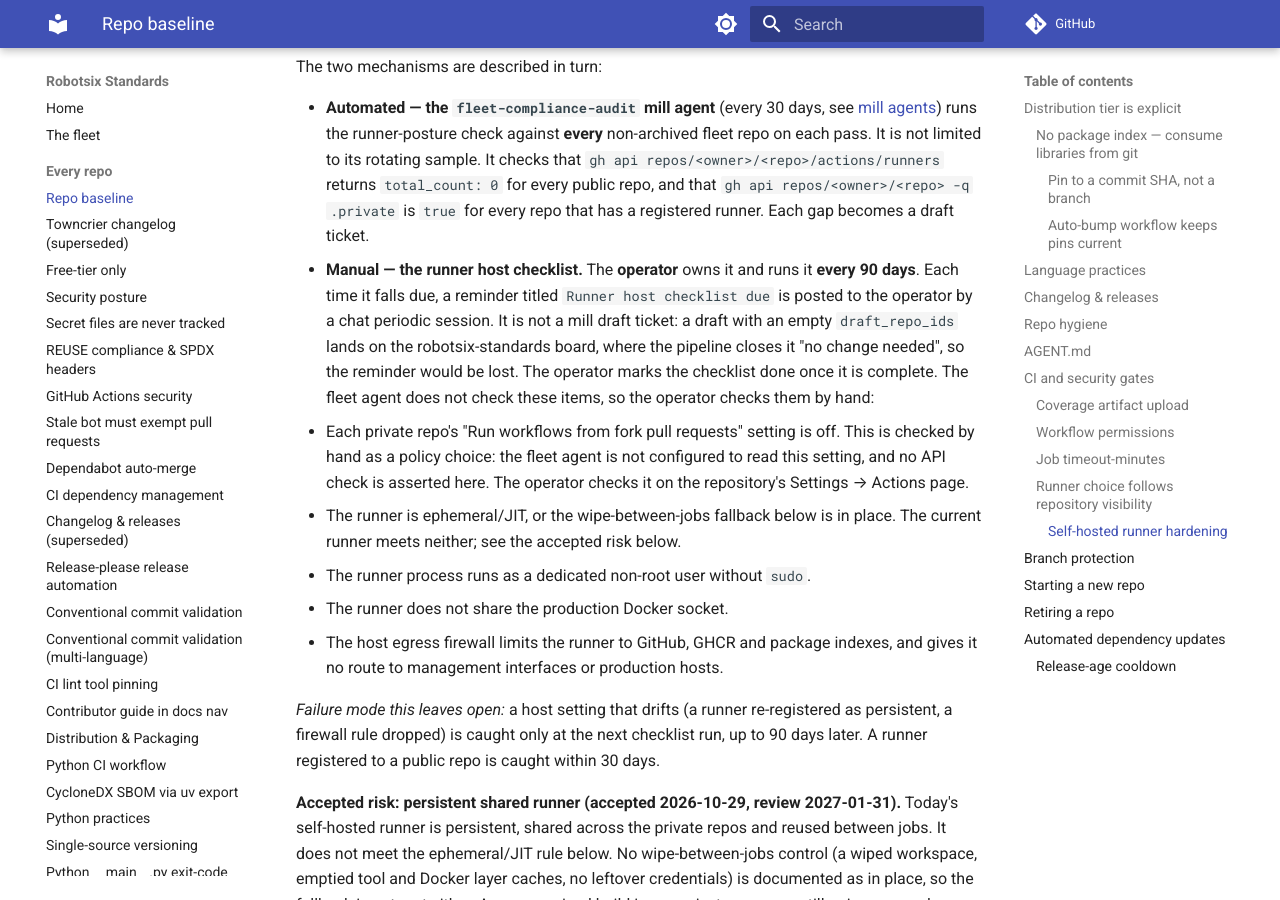
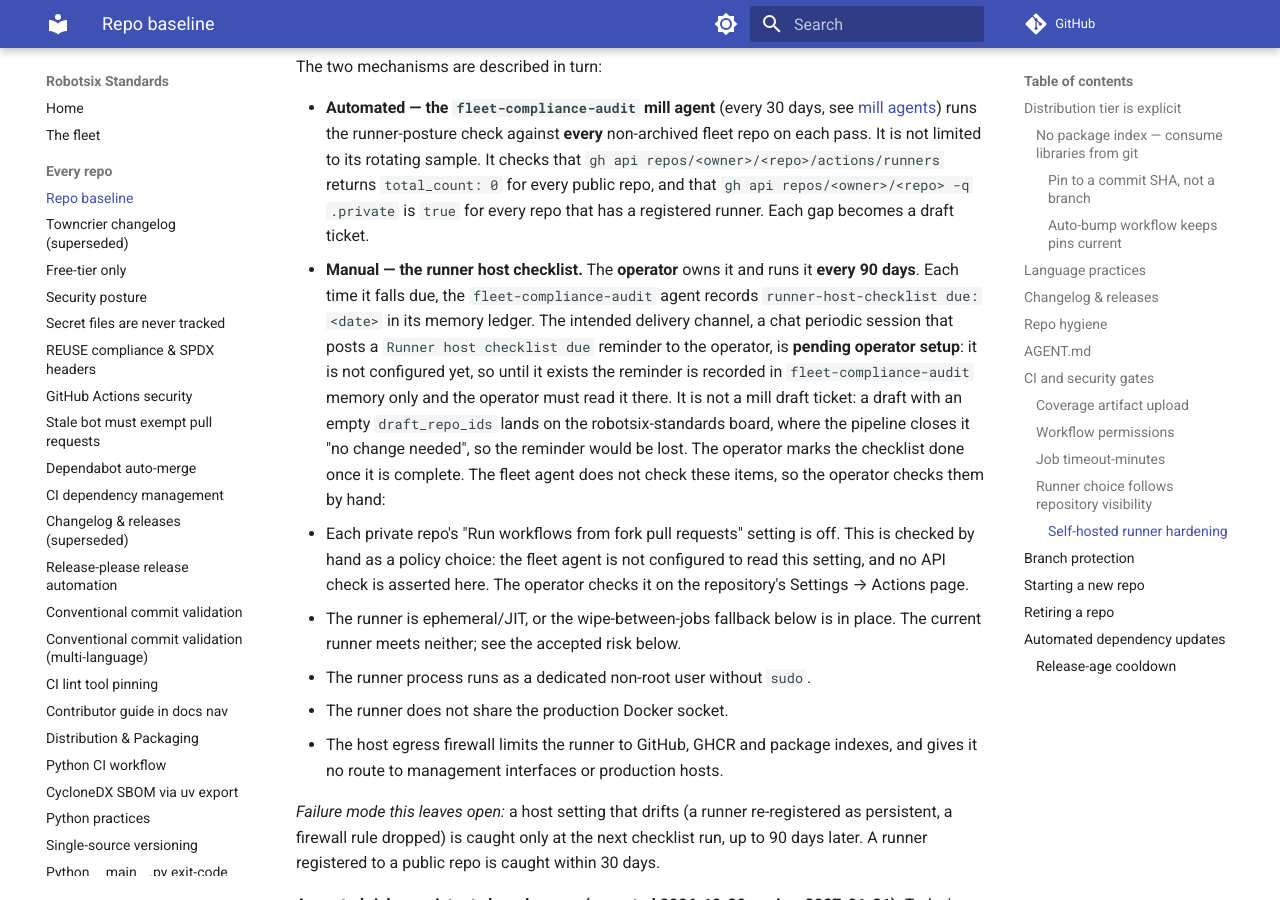
Before and after one commit to damien-robotsix/robotsix-standards, an MkDocs documentation site: the page built from docs/repo-baseline.md, in a window 1280 px wide and 900 px high, scrolled down 9705 px. Built offline with MkDocs 1.6.1 and Material for MkDocs 9.7.7, drawn with Linux system fonts in a browser that asks for light colours; comment, search, counter and statistics services are not loaded.

Commit message:
docs: Mark the chat-session reminder delivery as pending operator wiring in the standards pages (20261101T185103Z-mark-the-chat-session-reminder-delivery-2120) (#483)
Co-authored-by: robotsix-mill <mill@robotsix.local>

```diff
--- a/docs/repo-baseline.md
+++ b/docs/repo-baseline.md
@@ -467,9 +467,13 @@ The two mechanisms are described in turn:
   is `true` for every repo that has a registered runner. Each gap becomes a
   draft ticket.
 - **Manual — the runner host checklist.** The **operator** owns it and runs
-  it **every 90 days**. Each time it falls due, a reminder titled
-  `Runner host checklist due` is posted to the operator by a chat periodic
-  session. It is not a mill draft ticket: a draft with an empty
+  it **every 90 days**. Each time it falls due, the `fleet-compliance-audit`
+  agent records `runner-host-checklist due: <date>` in its memory ledger.
+  The intended delivery channel, a chat periodic session that posts a
+  `Runner host checklist due` reminder to the operator, is **pending
+  operator setup**: it is not configured yet, so until it exists the
+  reminder is recorded in `fleet-compliance-audit` memory only and the
+  operator must read it there. It is not a mill draft ticket: a draft with an empty
   `draft_repo_ids` lands on the robotsix-standards board, where the pipeline
   closes it "no change needed", so the reminder would be lost. The operator
   marks the checklist done once it is complete. The fleet agent does not
```
Also changed, not shown: docs/mill-agents.md (+4 -2 lines), docs/security-posture.md (+1 -1 lines).
